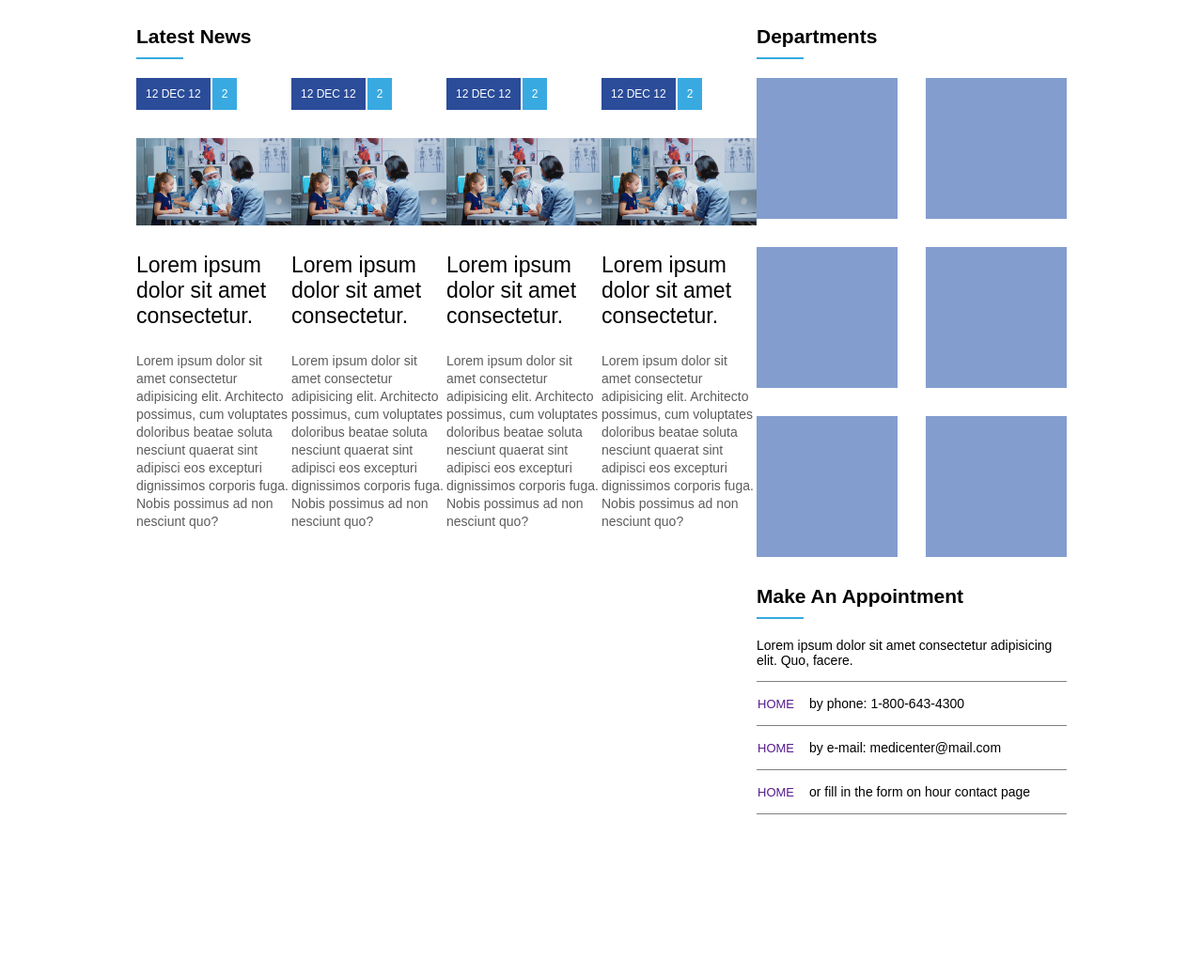
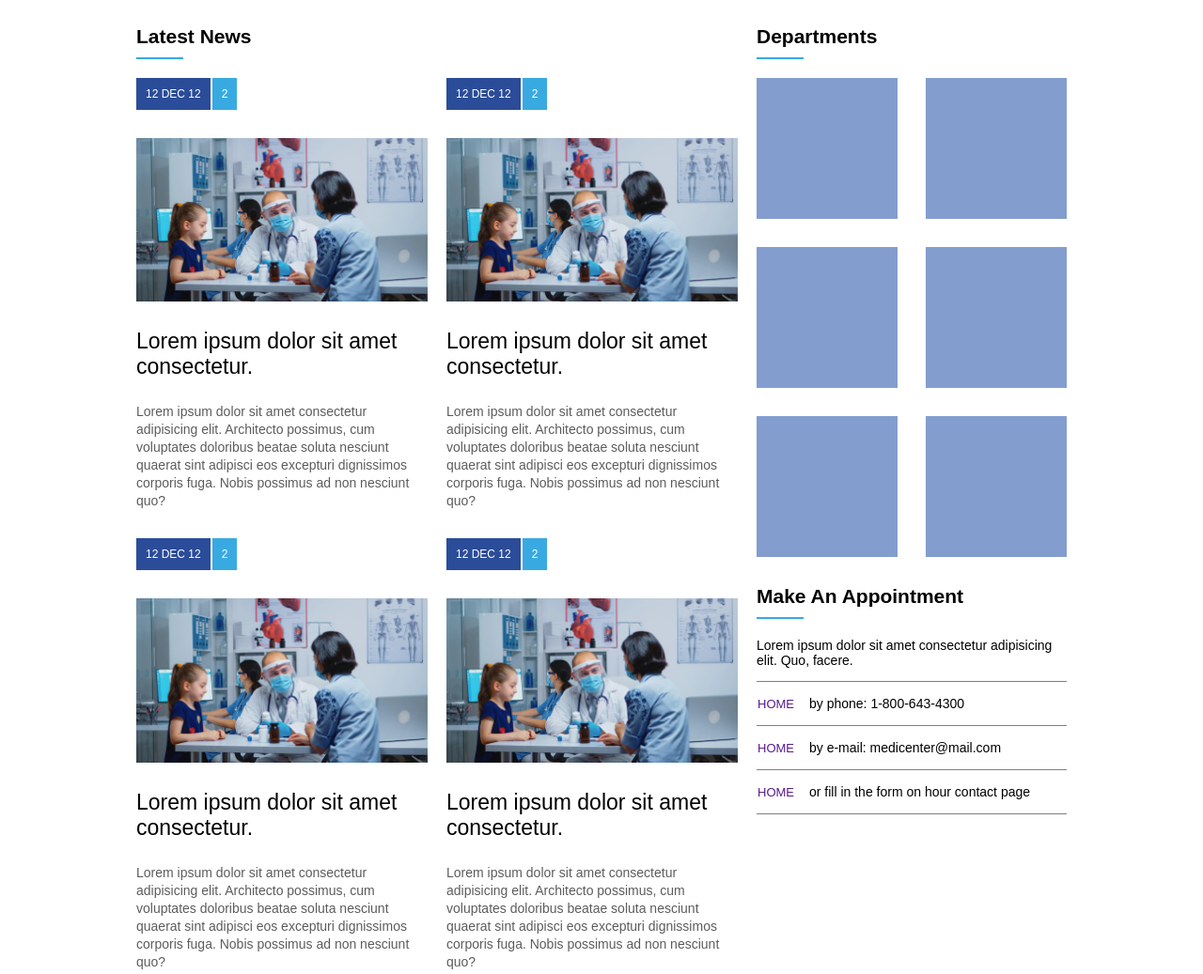
Before and after one commit to kareenketleen/Template_Flexbox, a plain HTML site: page index.html in a window 1280 px wide. Shown: the part 793-1830 px from the top of the page at 94% size. Before the commit the page ends 1660 px from the top, so only its background shows below. Drawn offline with Linux system fonts and the light colour scheme.

Commit message:
espaçamento da área da notícia

```diff
--- a/assets/css/template.css
+++ b/assets/css/template.css
@@ -214,6 +214,12 @@ nav a:hover {
 }
 .flex {
   display: flex;
+  flex-wrap: wrap;
+}
+article {
+  flex: 1;
+  min-width: 300px;
+  margin-right: 20px;
 }
 article a {
   text-decoration: none;
@@ -252,4 +258,5 @@ article .new_resume {
   color: #5c5c5c;
   line-height: 19px;
   font-size: 14px;
+  margin-bottom: 30px;
 }
```
